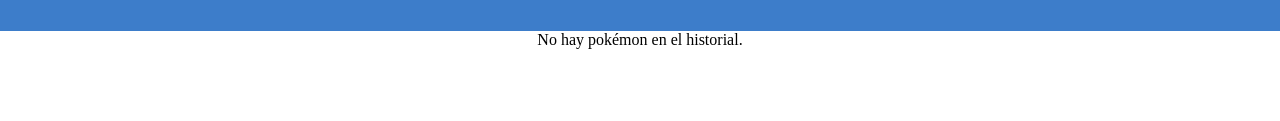
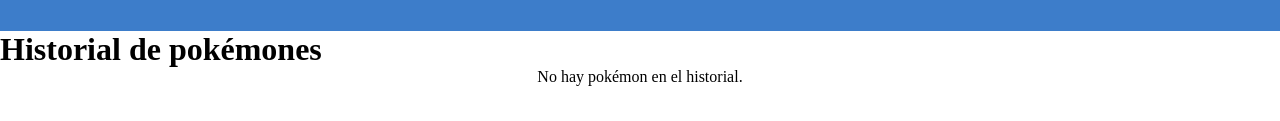
Before and after one commit to JenniferRomeroN/Poke-Api, a plain HTML site: page historial.html in a window 1280 px wide. Shown: the part 228-349 px from the top of the page. Drawn offline with Linux system fonts and the light colour scheme.

Commit message:
se agrego un div en h1 para el title de historial pokemones

```diff
--- a/historial.html
+++ b/historial.html
@@ -18,6 +18,9 @@
     </div>
 
 </header>
+    <div class="title">
+        <h1>Historial de pokémones</h1>
+    </div>
 
     <div id="pokemones"></div>
     <div id="historial-container"></div>
```
